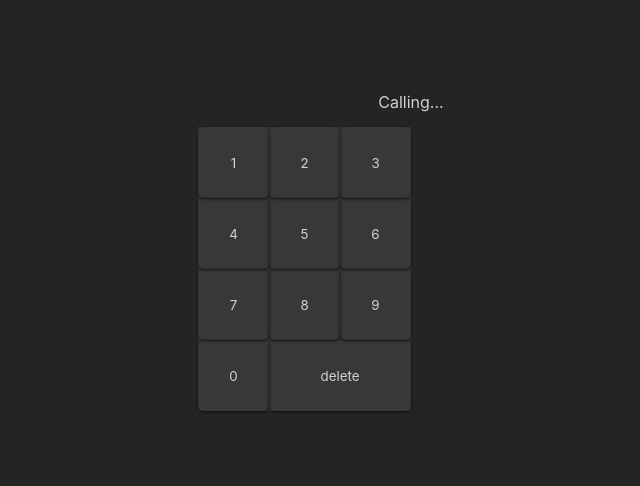
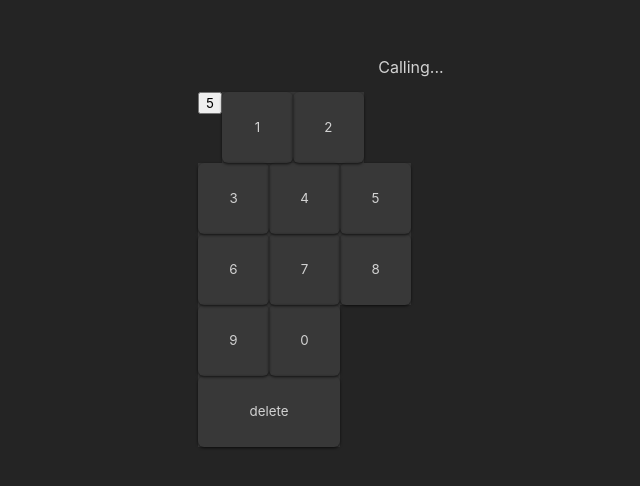
Before and after one commit to ccbabcn/202204-W4CH3-cristian-bermudez, a React (Create React App) app: page / in a window 1280 px wide. Shown: the part 156-642 px from the top of the page, without its empty margins (229-869 px from the left). Built offline with nearby package versions, Linux system fonts and the light colour scheme.

Commit message:
create key componet

```diff
--- a/src/App.js
+++ b/src/App.js
@@ -1,3 +1,5 @@
+import Key from "./components/Key/Key";
+
 function App() {
   return (
     <div className="App">
@@ -7,6 +9,7 @@ function App() {
         <main className="phone">
           <div className="keyboard-container">
             <ol className="keyboard">
+              <Key text={5} action={() => {}} nameClass={"hola"} />
               <li>
                 <button className="key">1</button>
               </li>
--- /dev/null
+++ b/src/components/Key/Key.js
@@ -0,0 +1,11 @@
+const Key = ({ text, action, nameClass }) => {
+  return (
+    <li>
+      <button onClick={action} class={nameClass}>
+        {text}
+      </button>
+    </li>
+  );
+};
+
+export default Key;
```
